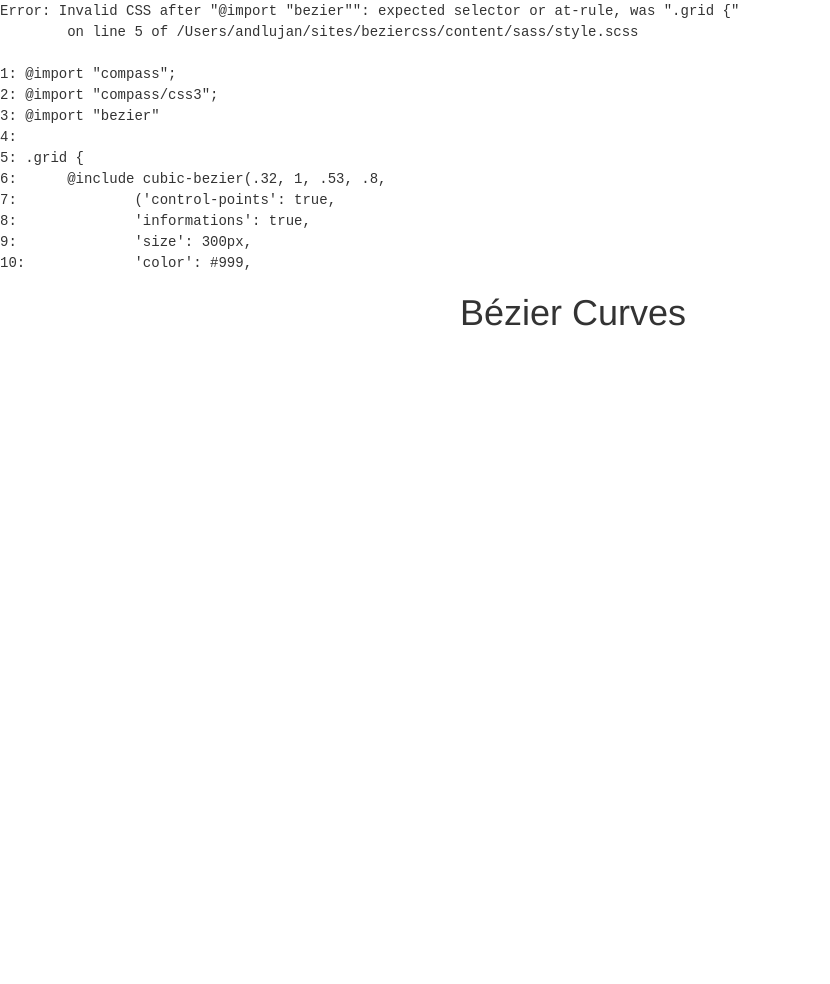
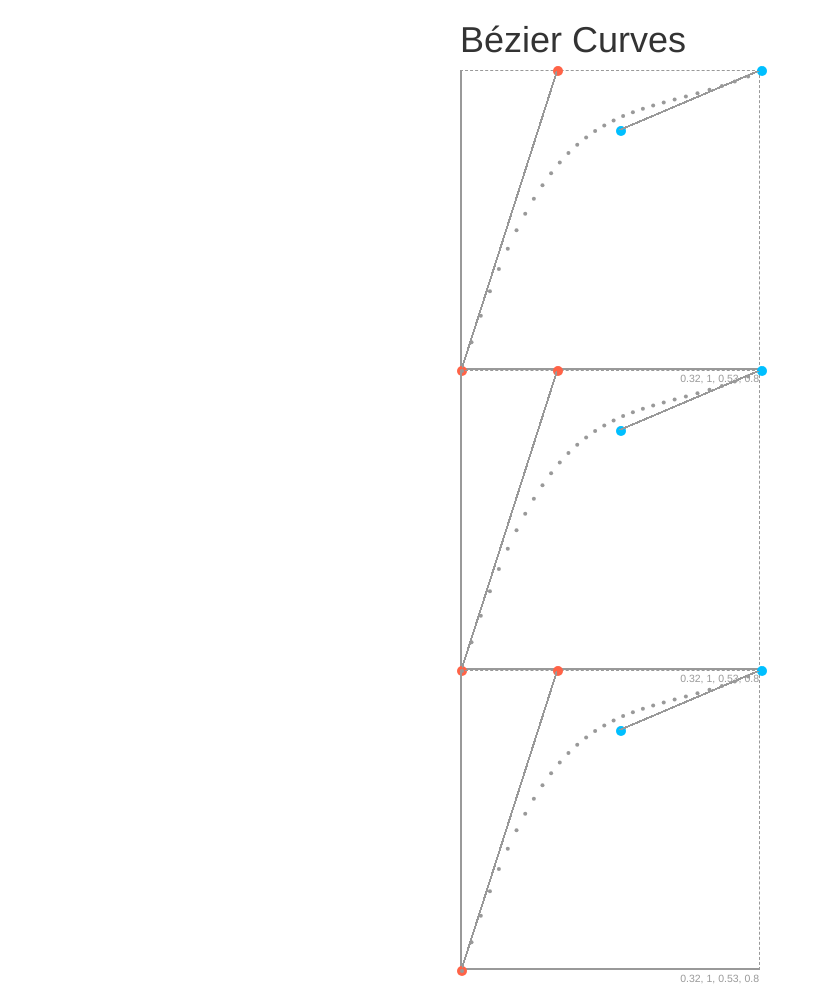
Before and after one commit to andres-root/beziercss, a website: page index.html in a window 1280 px wide. Shown: the whole page, without its empty margins (0-830 px from the left). Before the commit the page ends 800 px from the top, so only its background shows below. Drawn offline with Linux system fonts and the light colour scheme.

Commit message:
fixed all errors

```diff
--- a/content/sass/bezier.scss
+++ b/content/sass/bezier.scss
@@ -6,9 +6,80 @@
 @mixin draw-dots($conf) {
 	$points: map-get($conf, 'points');
 	$size: map-get($conf, 'size');
-
+	&::after {
+	    content: '';
+	    @include circle(4px);
+	    @include absolute($left: 0, $top: 0);
+	    @include bezier-shadow((
+	      0 $size,
+	      (nth($points, 1) * $size) ((1 - nth($points, 2)) * $size),
+	      (nth($points, 3) * $size) ((1 - nth($points, 4)) * $size),
+	      $size 0
+	    ), map-get($conf, 'detail'));
+	  }
 }
 
+@mixin draw-control-points($conf) {
+  $args: map-get($conf, 'points');
+  $size: map-get($conf, 'size');
+  $color: map-get($conf, 'color');
+
+  $x1: nth($args, 1);
+  $y1: nth($args, 2);
+  $x2: nth($args, 3);
+  $y2: nth($args, 4);
+
+  &::before {
+    content: '';
+    @include absolute;
+    @include circle(10px);
+    box-shadow:
+      0 $size 0 0 tomato,
+      $size 0 0 0 deepskyblue,
+      ($size * $x1) $size - ($size * $y1) 0 0 tomato,
+      ($size * $x2) $size - ($size * $y2) 0 0 deepskyblue;
+  }
+
+  > * {
+    @include absolute($top: 0, $right: 0, $bottom: 0, $left: 0);
+
+    &::before {
+      @include absolute($left: 0, $bottom: 0);
+      content: '';
+      width:  $x1 * 100%;
+      height: $y1 * 100%;
+      background: linear-gradient(
+        if($x1 == 1, 90deg, 0 - atan($y1 / $x1) * 1rad),
+        transparent calc(50% - 1px),
+        $color calc(50% - 1px),
+        $color calc(50% + 1px),
+        transparent calc(50% + 1px)
+      );
+    }
+
+    &::after {
+      $v: abs($x2 * 100 - 100);
+      $w: abs($y2 * 100 - 100);
+
+      @include absolute($top: 0, $right: 0);
+      width:  if($v == 0, 1px, $v * 1%);
+      height: if($w == 0, 1px, $w * 1%);
+      content: '';
+      background: linear-gradient(
+        if($x2 == 1, 90deg, 0 - atan(($y2 - 1) / ($x2 - 1)) * 1rad),
+        transparent calc(50% - 1px),
+        $color calc(50% - 1px),
+        $color calc(50% + 1px),
+        transparent calc(50% + 1px)
+      );
+    }
+  }
+}
+
+@mixin draw-curve-wrapper($conf) {
+ 	@include absolute($top: 0, $right: 0, $bottom: 0, $left: 0);
+ 	color: map-get($conf, 'color');
+}
 
 @mixin draw-curve($conf) {
 	@include draw-curve-wrapper($conf);
--- a/content/sass/math.scss
+++ b/content/sass/math.scss
@@ -16,7 +16,7 @@
 		$tmp: ();
 
 		@for $i from 1 to length($points) {
-			$tmp: append($tmp, lerp-point(nth($points, $i), nth($point $i + 1), $p));
+			$tmp: append($tmp, lerp-point(nth($points, $i), nth($points, $i + 1), $p));
 		}
 
 		$points: $tmp;
@@ -35,21 +35,18 @@
 	box-shadow: $shadow;
 }
 
-@mixin draw-system($conf) {
 
+@mixin circle($size) {
+  	width: $size;
+  	height: $size;
+  	margin: -($size/2);
+  	border-radius: 50%;
 }
 
-@mixin cubic-bezier($x1, $y1, $x2, $y2, $options: ()) {
-	$options: map-merge(
-		(
-			'control-points': true,
-			'informations': true,
-			'size': 300px,
-			'color': #999,
-			'points': ($x1, $y1, $x2, $y2),
-			'detail': 30
-		),
-		$options
-	);
-	@include draw-system($options);
+@mixin absolute($top: null, $right: null, $bottom: null, $left: null) {
+	position: absolute;
+	top: $top;
+	right: $right;
+	bottom: $bottom;
+	left: $left;
 }
--- a/content/sass/style.scss
+++ b/content/sass/style.scss
@@ -1,6 +1,6 @@
 @import "compass";
 @import "compass/css3";
-@import "bezier"
+@import "bezier";
 
 .grid {
 	@include cubic-bezier(.32, 1, .53, .8,
```
Also changed, not shown: content/css/style.css.
